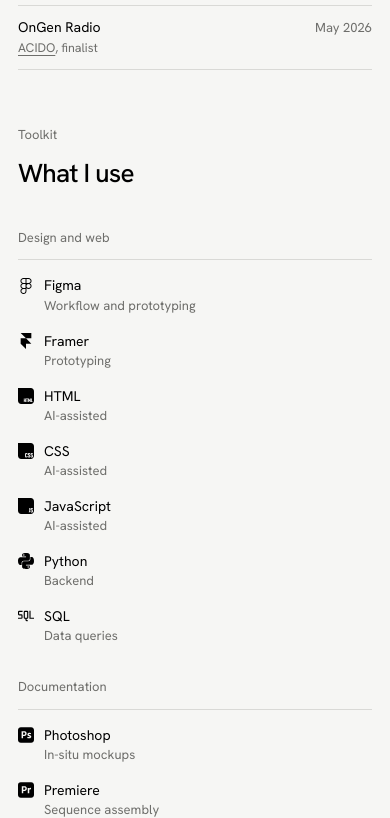
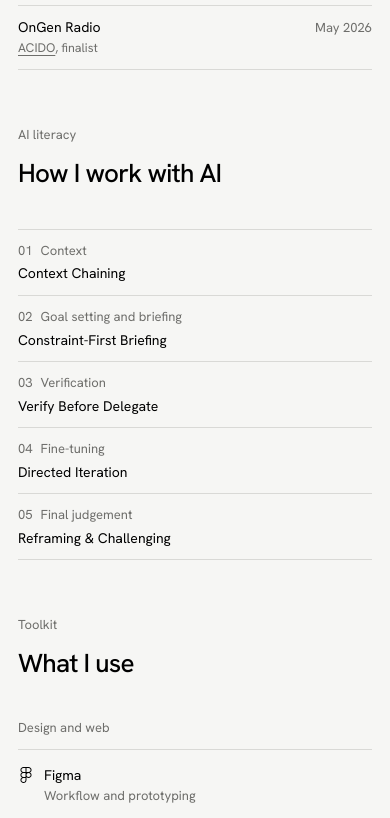
Before and after one commit to michaeljpark/michaeljoongminpark, a plain HTML site: page about.html in a window 390 px wide. Shown: the part 1880-2698 px from the top of the page. Drawn offline with Linux system fonts and the light colour scheme.

Commit message:
Add an AI literacy section above the toolkit on About
Five AI coding skills laid out as one chain of stages, left to right:
context (Context Chaining), goal setting and briefing (Constraint-First
Briefing), verification (Verify Before Delegate), fine-tuning (Directed
Iteration) and final judgement (Reframing & Challenging). The row uses
the toolkit's header-over-item pattern and stacks into a list on phones.

Co-Authored-By: Claude Opus 5.5 <noreply@anthropic.com>

```diff
--- a/about.html
+++ b/about.html
@@ -6,7 +6,7 @@
 <meta name="theme-color" content="#F6F6F4" media="(prefers-color-scheme: light)">
 <meta name="theme-color" content="#141414" media="(prefers-color-scheme: dark)">
 <title>About | Michael Joongmin Park</title>
-<meta name="description" content="About Michael Joongmin Park, product designer based in Toronto: approach, experience, recognition and toolkit.">
+<meta name="description" content="About Michael Joongmin Park, product designer based in Toronto: approach, experience, recognition, AI literacy and toolkit.">
 <script>
   (function () {
     var t = null;
@@ -98,6 +98,22 @@
 
 <section class="a-row grid">
   <div class="a-left">
+    <span class="label small mid">AI literacy</span>
+    <h2 class="a-h">How I work with AI</h2>
+  </div>
+  <div class="a-right">
+    <ol class="ai small">
+      <li><span class="st mid"><span class="no">01</span>Context</span><span class="sk">Context Chaining</span></li>
+      <li><span class="st mid"><span class="no">02</span>Goal setting and briefing</span><span class="sk">Constraint-First Briefing</span></li>
+      <li><span class="st mid"><span class="no">03</span>Verification</span><span class="sk">Verify Before Delegate</span></li>
+      <li><span class="st mid"><span class="no">04</span>Fine-tuning</span><span class="sk">Directed Iteration</span></li>
+      <li><span class="st mid"><span class="no">05</span>Final judgement</span><span class="sk">Reframing &amp; Challenging</span></li>
+    </ol>
+  </div>
+</section>
+
+<section class="a-row grid">
+  <div class="a-left">
     <span class="label small mid">Toolkit</span>
     <h2 class="a-h">What I use</h2>
   </div>
--- a/css/styles.css
+++ b/css/styles.css
@@ -269,6 +269,18 @@ button{font:inherit;color:inherit;background:none;border:0;padding:0;cursor:poin
 .xp .place{text-align:right}
 @media (hover:hover) and (pointer:fine){.xp:hover li:not(:hover){opacity:.42}}
 
+/* AI literacy: five stages read left to right, each a stage over its skill.
+   Subgrid keeps the rules and the skill names on one line across the row. */
+.ai{
+  margin:0;padding:0;list-style:none;
+  display:grid;grid-template-columns:repeat(5,minmax(0,1fr));grid-template-rows:auto auto;column-gap:var(--gap);
+}
+.ai li{display:grid;grid-row:span 2;grid-template-rows:subgrid;row-gap:0;transition:opacity .3s}
+.ai .st{display:flex;align-items:baseline;padding-bottom:12px;border-bottom:1px solid var(--rule)}
+.ai .no{flex:none;margin-right:8px;font-variant-numeric:tabular-nums}
+.ai .sk{padding-top:16px;font-size:14px;line-height:1.3}
+@media (hover:hover) and (pointer:fine){.ai:hover li:not(:hover){opacity:.42}}
+
 .toolkit{display:grid;grid-template-columns:repeat(3,minmax(0,1fr));gap:var(--gap)}
 .tg h3{margin:0 0 16px;padding-bottom:12px;border-bottom:1px solid var(--rule);font-size:inherit;font-weight:400}
 .tg ul{margin:0;padding:0;list-style:none;display:grid;gap:16px}
@@ -413,6 +425,10 @@ button{font:inherit;color:inherit;background:none;border:0;padding:0;cursor:poin
   .xp .yr{grid-column:2;grid-row:1;text-align:right}
   .xp .place{display:none}
   .xp .org a{display:inline-block;padding:6px 0;margin:-6px 0}
+  .ai{grid-template-columns:1fr;grid-template-rows:none;border-top:1px solid var(--rule)}
+  .ai li{grid-row:auto;grid-template-rows:none;row-gap:4px;padding:12px 0;border-bottom:1px solid var(--rule)}
+  .ai .st{padding:0;border:0}
+  .ai .sk{padding:0}
   .toolkit{grid-template-columns:1fr;row-gap:32px}
 }
 @media (max-width:760px) and (max-height:760px){
```
